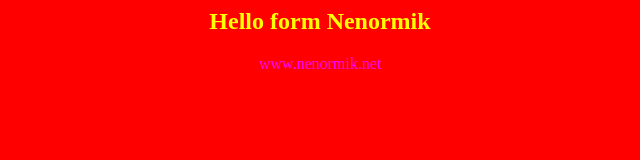
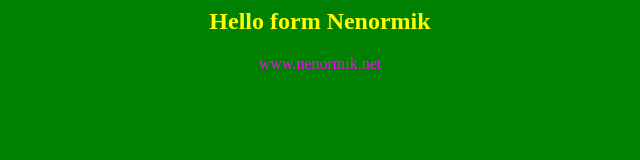
Before and after one commit to Nenormik/nenormik-git, a plain HTML site: page index.html in a window 1280 px wide. Shown: the whole page, without its empty margins (320-960 px from the left). Drawn offline with Linux system fonts and the light colour scheme.

Commit message:
Change on GREEN

```diff
--- a/index.html
+++ b/index.html
@@ -1,6 +1,6 @@
 
 <html>
-<body bgcolor=red>
+<body bgcolor=green>
 <center>
 <h2><font color=yellow>Hello form Nenormik</font></h2>
 
```
